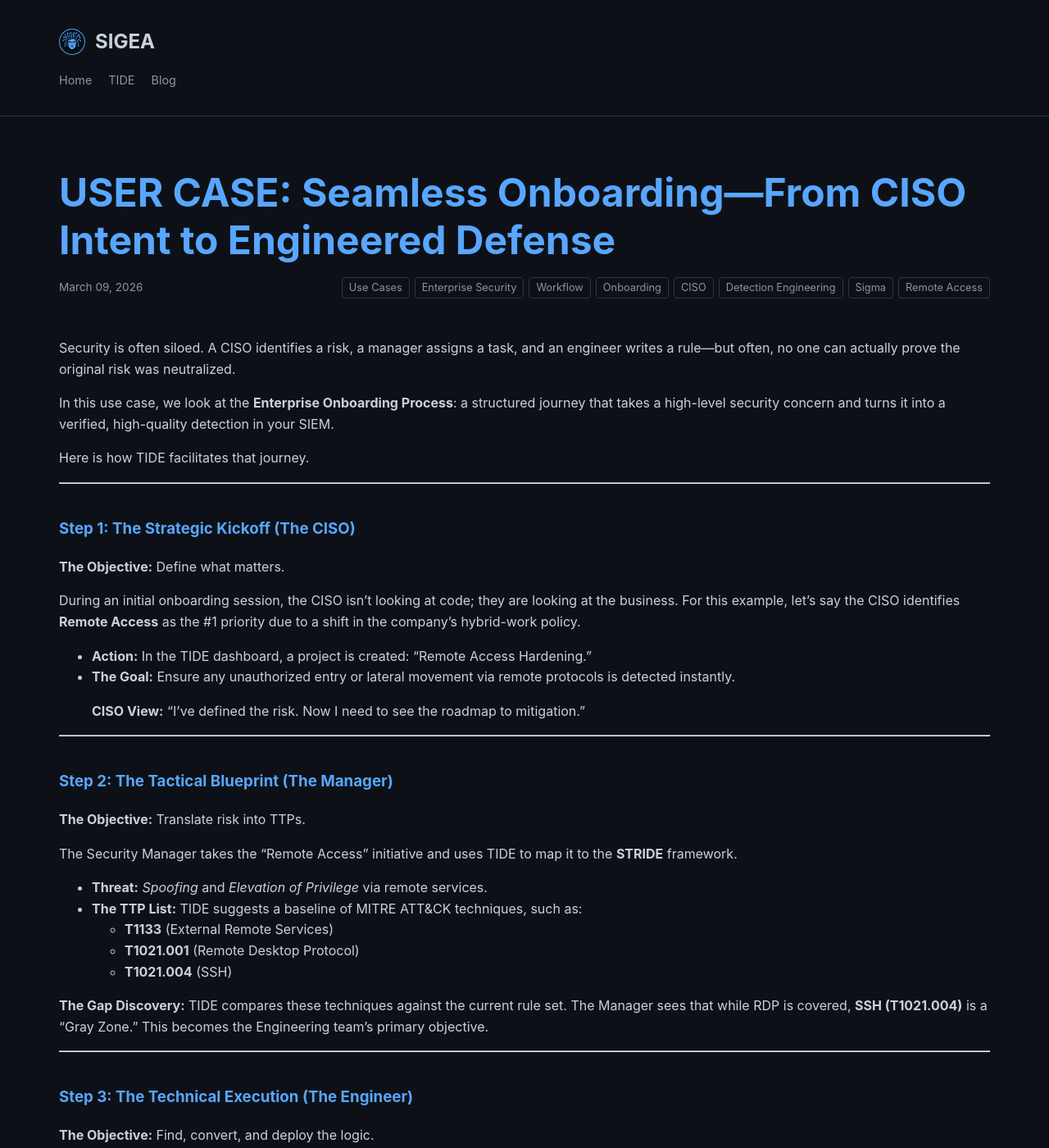
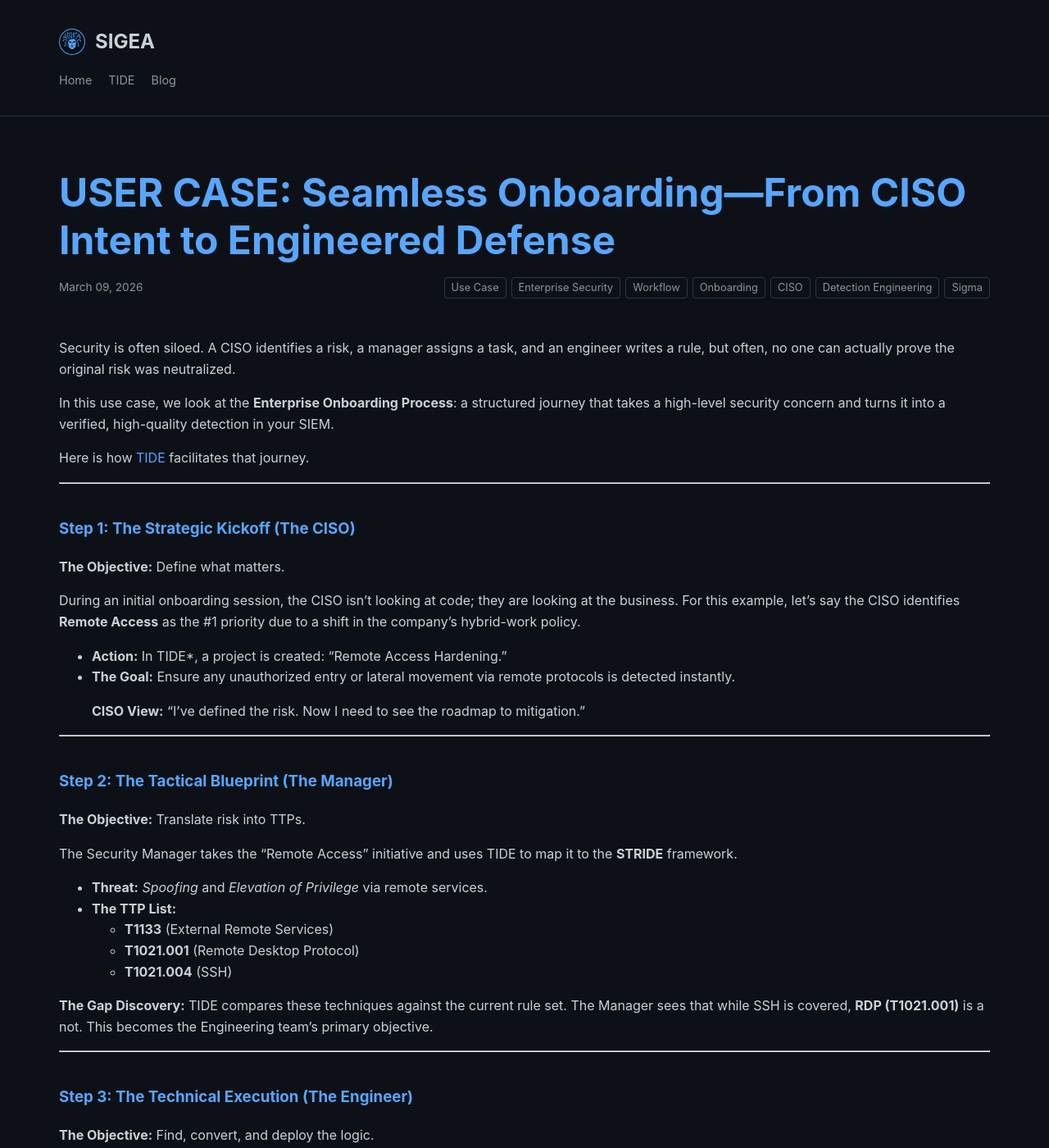
Before and after one commit to sigeauk/sigeauk.github.io, a Jekyll site: the page built from _posts/2026-03-09-USER-CASE-Onboarding.md, in a window 1280 px wide and 1400 px high. Shown: the whole window at 82% size. Built offline with Jekyll 4.4.1, drawn with Linux system fonts in a browser that asks for light colours; some of the changed text lies outside the part shown.

Commit message:
update blog

```diff
--- a/_posts/2026-03-09-USER-CASE-Onboarding.md
+++ b/_posts/2026-03-09-USER-CASE-Onboarding.md
@@ -3,15 +3,15 @@
 title:  "USER CASE: Seamless Onboarding—From CISO Intent to Engineered Defense"
 date:   2026-03-09
 author: Sigea Team
-categories: [Use Cases, Enterprise Security, Workflow]
-tags: [Onboarding, CISO, Detection Engineering, Sigma, Remote Access]
+categories: [Use Case, Enterprise Security, Workflow]
+tags: [Onboarding, CISO, Detection Engineering, Sigma]
 ---
 
-Security is often siloed. A CISO identifies a risk, a manager assigns a task, and an engineer writes a rule—but often, no one can actually prove the original risk was neutralized.
+Security is often siloed. A CISO identifies a risk, a manager assigns a task, and an engineer writes a rule, but often, no one can actually prove the original risk was neutralized.
 
 In this use case, we look at the **Enterprise Onboarding Process**: a structured journey that takes a high-level security concern and turns it into a verified, high-quality detection in your SIEM.
 
-Here is how TIDE facilitates that journey.
+Here is how <span class="text-accent">TIDE</span> facilitates that journey.
 
 ---
 
@@ -20,7 +20,7 @@
 
 During an initial onboarding session, the CISO isn't looking at code; they are looking at the business. For this example, let's say the CISO identifies **Remote Access** as the #1 priority due to a shift in the company's hybrid-work policy.
 
-* **Action:** In the TIDE dashboard, a project is created: "Remote Access Hardening."
+* **Action:** In TIDE*, a project is created: "Remote Access Hardening."
 * **The Goal:** Ensure any unauthorized entry or lateral movement via remote protocols is detected instantly.
 
 > **CISO View:** "I’ve defined the risk. Now I need to see the roadmap to mitigation."
@@ -32,12 +32,12 @@
 
 The Security Manager takes the "Remote Access" initiative and uses TIDE to map it to the **STRIDE** framework.
 * **Threat:** *Spoofing* and *Elevation of Privilege* via remote services.
-* **The TTP List:** TIDE suggests a baseline of MITRE ATT&CK techniques, such as:
+* **The TTP List:**
     * **T1133** (External Remote Services)
     * **T1021.001** (Remote Desktop Protocol)
     * **T1021.004** (SSH)
 
-**The Gap Discovery:** TIDE compares these techniques against the current rule set. The Manager sees that while RDP is covered, **SSH (T1021.004)** is a "Gray Zone." This becomes the Engineering team's primary objective.
+**The Gap Discovery:** TIDE compares these techniques against the current rule set. The Manager sees that while SSH is covered, **RDP (T1021.001)** is a not. This becomes the Engineering team's primary objective.
 
 ---
 
```
Also changed, not shown: other parts of _posts/2026-03-09-USER-CASE-Onboarding.md (+2 -0 lines).
